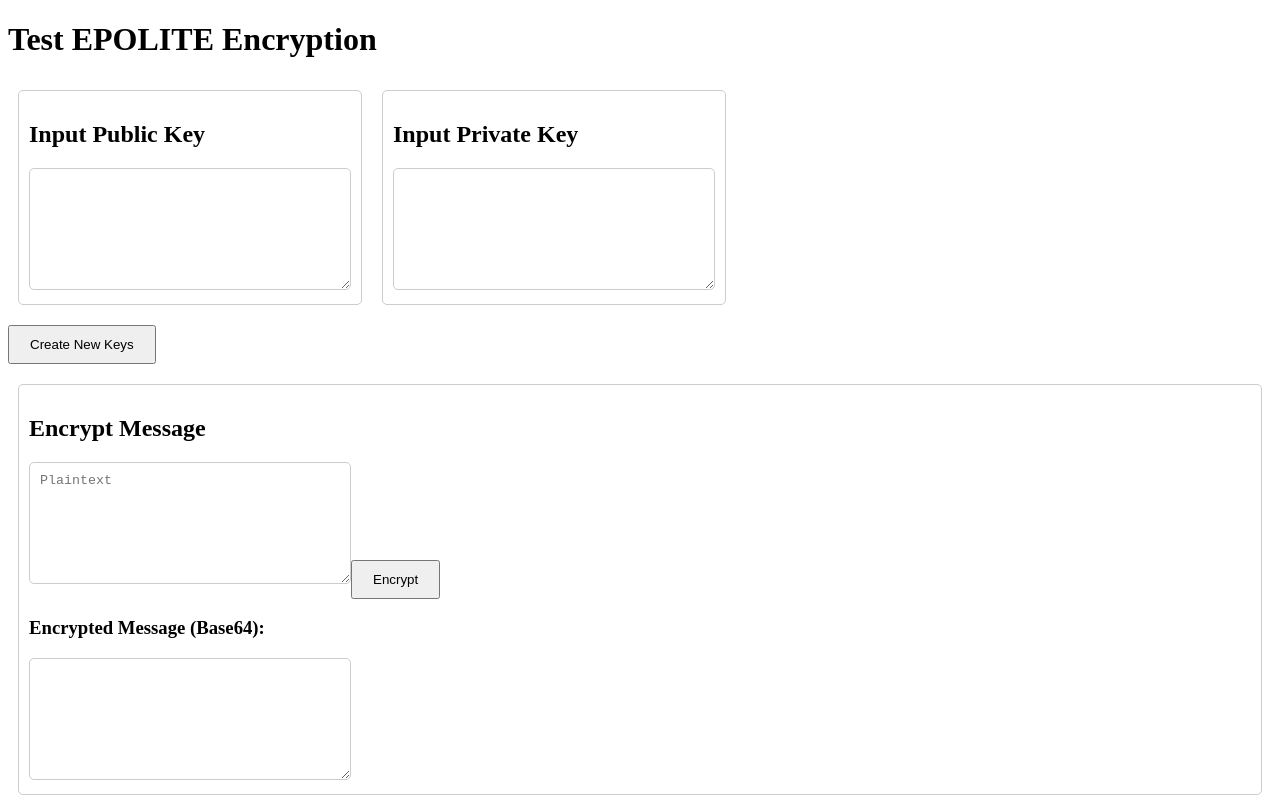
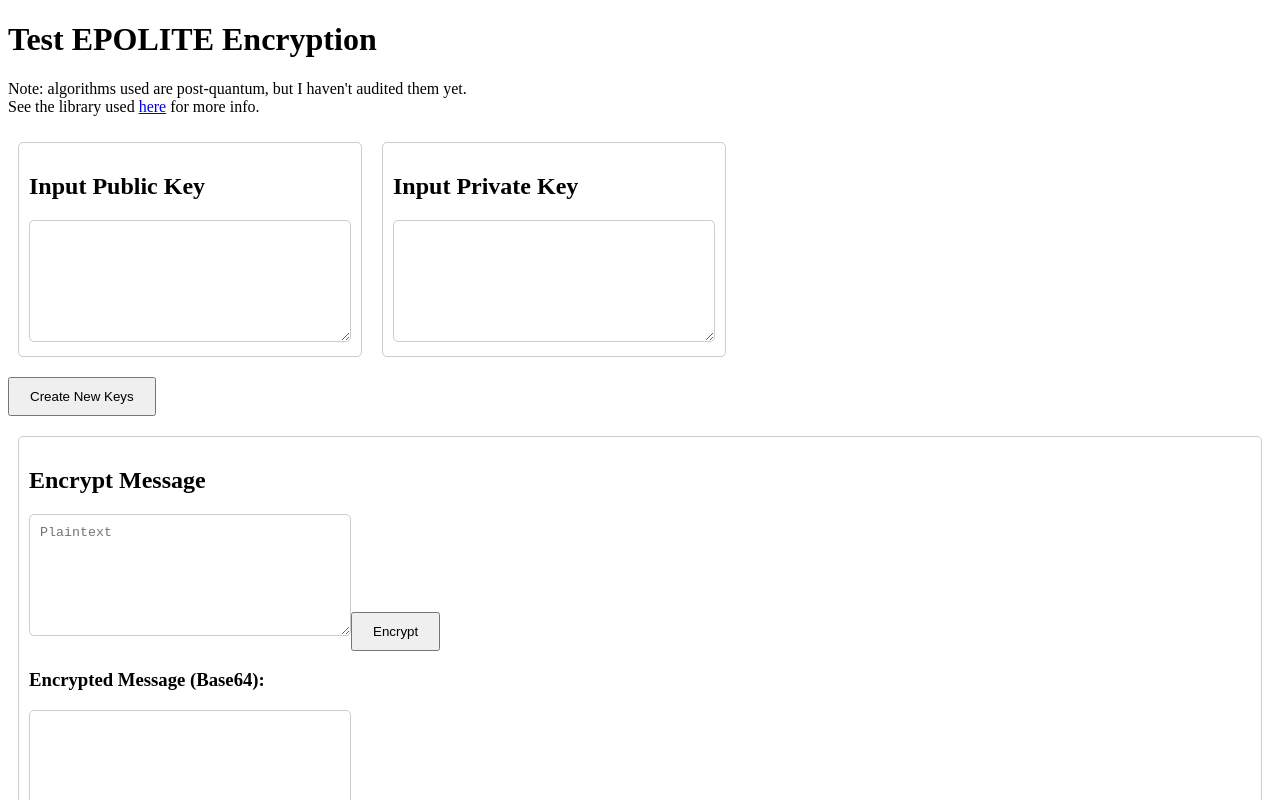
Before and after one commit to AlexanderEpolite/epolite-test, a Vue app: page / in a window 1280 px wide. Shown: the top 800 px of the page. Built offline with nearby package versions, Linux system fonts and the light colour scheme.

Commit message:
Add embed; fix tab title; add disclaimer

```diff
--- a/index.html
+++ b/index.html
@@ -4,7 +4,9 @@
     <meta charset="UTF-8" />
     <link rel="icon" type="image/svg+xml" href="/vite.svg" />
     <meta name="viewport" content="width=device-width, initial-scale=1.0" />
-    <title>Vite + Vue + TS</title>
+    <meta property="og:title" content="EPOLITE Privacy Guard Test Website">
+    <meta property="og:description" content="test website for the EPOLITE Privacy Guard, post-quantum public/private keypair encryption.">
+    <title>EPOLITE Post-Quantum</title>
   </head>
   <body>
     <div id="app"></div>
--- a/src/App.vue
+++ b/src/App.vue
@@ -1,11 +1,15 @@
 <script lang="ts" setup>
-
 import { createKeyPair, sign, verify, encrypt, decrypt } from "epolite";
 import { defineComponent } from "vue";
 </script>
 
 <template>
     <h1>Test EPOLITE Encryption</h1>
+    <p>
+        Note: algorithms used are post-quantum, but I haven't audited them yet.
+        <br>
+        See the library used <a href="https://npmjs.com/epolite">here</a> for more info.
+    </p>
     <div class="keys">
         <div class="input-section">
             <h2>Input Public Key</h2>
@@ -86,7 +90,10 @@ button {
     padding: 10px 20px;
 }
 
-.encryption, .decryption, .signing, .verification {
+.encryption,
+.decryption,
+.signing,
+.verification {
     margin-top: 20px;
 }
 
```
Also changed, not shown: 5 other files (tests, documents, lock files or other folders).
